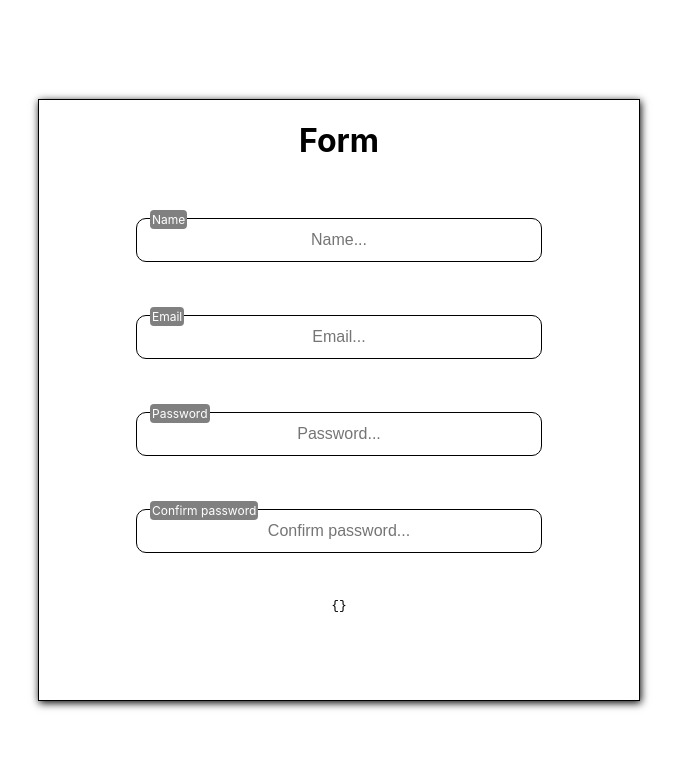
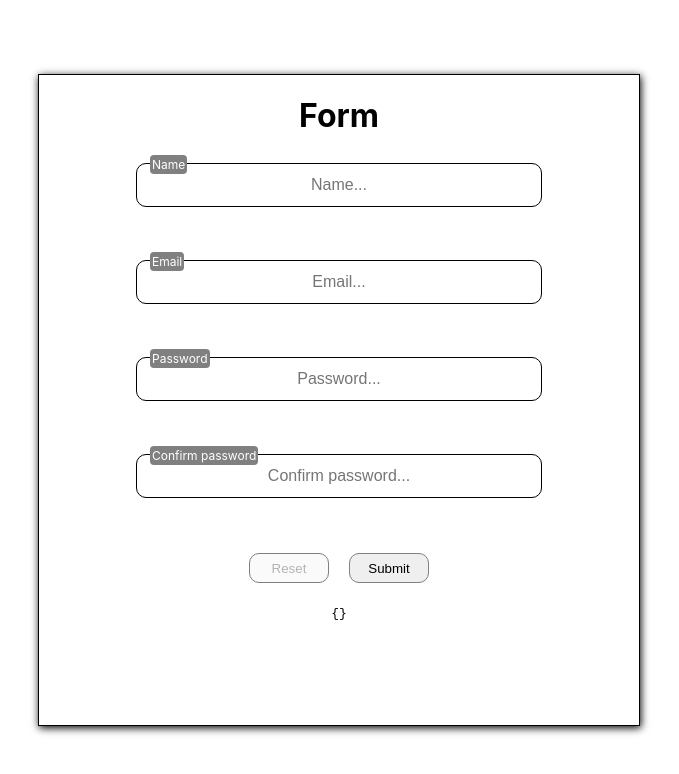
Before and after one commit to flashcv77/to-do-list, a React (Create React App) app: page / in a window 1280 px wide. Shown: the top 774 px of the page, without its empty margins (301-980 px from the left). Built offline with nearby package versions, Linux system fonts and the light colour scheme.

Commit message:
final-form works

```diff
--- a/src/components/FinalForm/FinalForm.js
+++ b/src/components/FinalForm/FinalForm.js
@@ -1,6 +1,6 @@
 import React from "react";
 import { Field, Form } from "react-final-form";
-import styles from "./OtherFinalForumRecord.module.scss";
+// import styles from "./OtherFinalForumRecord.module.scss";
 import "../ValidatedForm/ValidatedForm.scss"
 import MyField from "../MyField";
 
@@ -54,7 +54,7 @@ class FinalForm extends React.Component {
                     if (!values.name) {
                         errors.name = "Required";
                     } else if
-                        (values.name < 4) {
+                        (values.name.length < 4) {
                         errors.name = "Name minimum 4 symbols, maximum 16";
                     }
                     if (!values.email) {
@@ -96,7 +96,21 @@ class FinalForm extends React.Component {
                                 />
                             );
                         })
+
                         }
+                        <button
+                            onClick={form.reset}
+                            className="formButton"
+                            disabled={submitting || pristine}>
+                            Reset
+                        </button>
+                        <button
+                            className="formButton"
+                            type="submit"
+                            disabled={submitting}
+                        >
+                            Submit
+                        </button>
                         <pre>{JSON.stringify(values, 0, 2)}</pre>
                     </form>
                 )}
--- a/src/components/MyField/MyField.js
+++ b/src/components/MyField/MyField.js
@@ -1,19 +1,18 @@
 import React from "react";
 
-export const MyField = ({ name, label, autoComplete, type, input, placeholder, meta }) => {
-    console.log(name, label, autoComplete, type, input, placeholder, meta);
+export const MyField = ({ label, autoComplete, input, placeholder, meta }) => {
+    console.log(input);
     return (
         <div>
             <div className="input-container">
-                <label htmlFor={name}>{label}</label>
+                <label htmlFor={input.name}>{label}</label>
                 <input
-                    {...input}
-                    autoComplete={autoComplete}
+
+                    // autoComplete={autoComplete}
                     className={meta.error ? "invalid" : "valid"}
                     placeholder={placeholder}
-                    type={type}
-                    name={name}
-                    id={name}
+                    id={input.name}
+                    {...input}
                 />
                 <div className="error">
                     <span>{meta.error && meta.touched && <span>{meta.error}</span>}</span>
--- a/src/components/ValidatedForm/ValidatedForm.scss
+++ b/src/components/ValidatedForm/ValidatedForm.scss
@@ -1,12 +1,12 @@
 form {
   width: 600px;
-  height: 600px;
+  height: 650px;
   border: 1px solid black;
   box-shadow: 1px 2px 8px black;
 }
 
 h1 {
-  margin-bottom: 50px;
+  margin-bottom: 20px;
 }
 
 .error {
```
